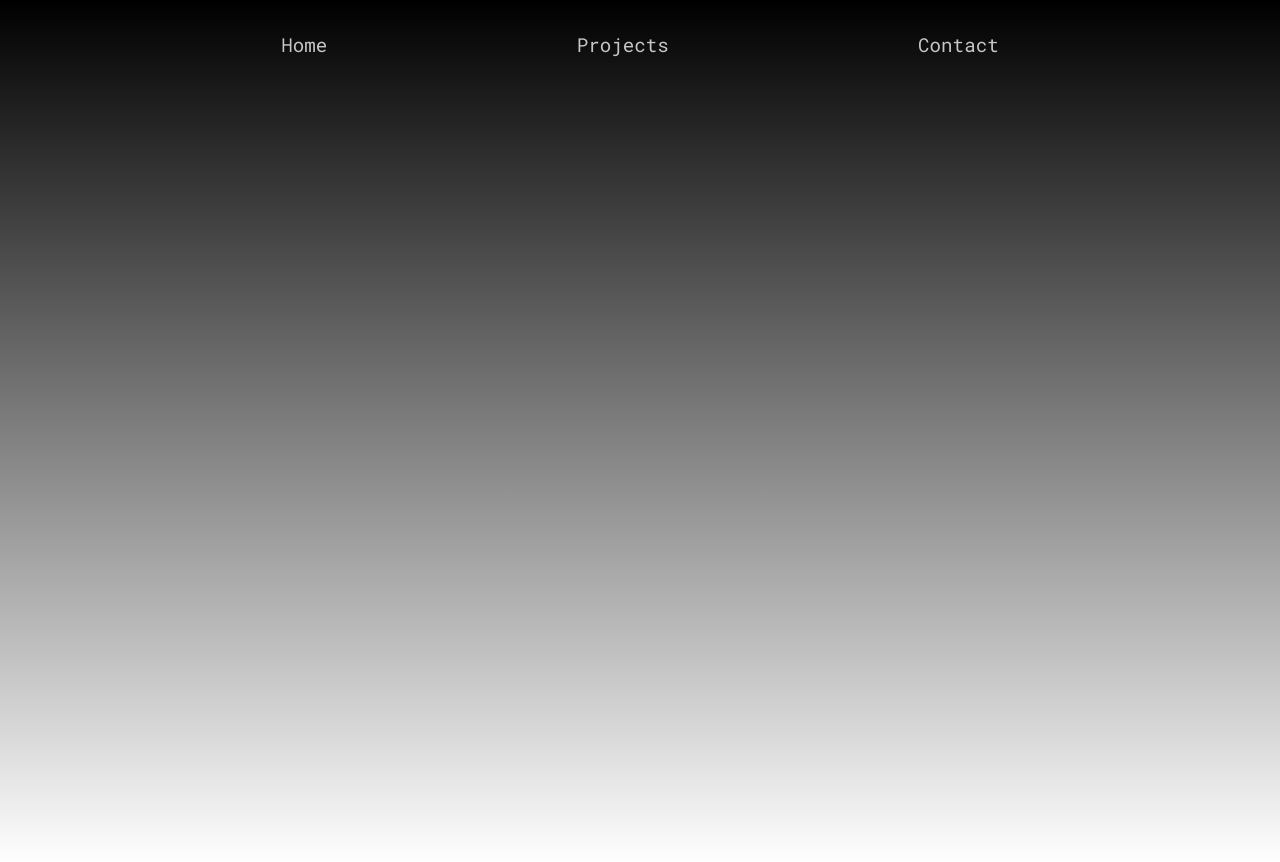
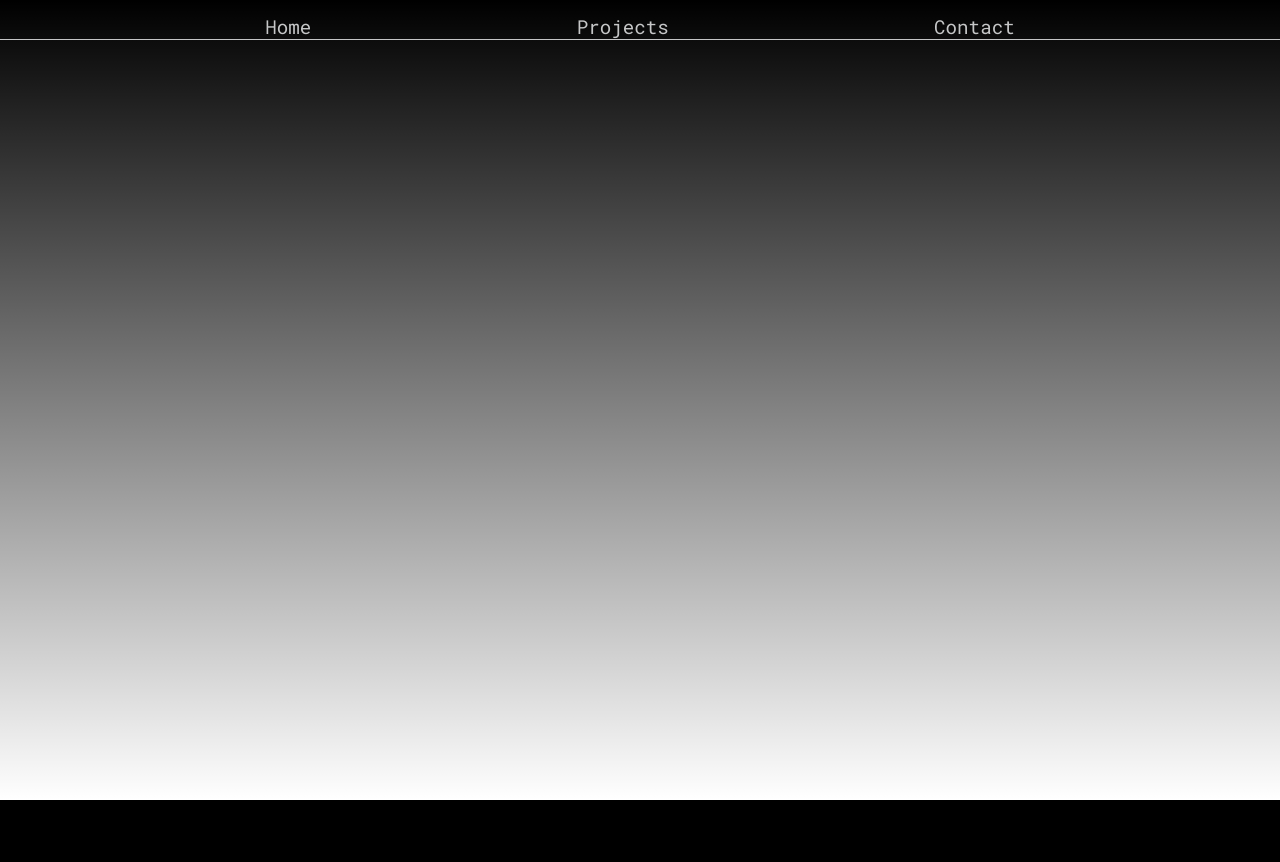
Before and after one commit to itsHackinTime/PersonalWebsite, a Next.js app in the folder personalsite/: page / in a window 1280 px wide. After the commit the page ends 800 px from the top, so only its background shows below. Built offline with nearby package versions, Linux system fonts and the light colour scheme.

Commit message:
added styling to navbar

```diff
--- a/personalsite/src/app/navbar.module.scss
+++ b/personalsite/src/app/navbar.module.scss
@@ -2,9 +2,11 @@
   display: flex;
   flex-direction: row;
   justify-content: space-evenly;
-  align-items: flex-start;
+  align-items: flex-end;
   padding: 0rem;
-  min-height: 100vh;
+  min-height: 5vh;
+  min-width: 100vw;
   color: #C5C6C7;
   font-size: larger;
+  border-bottom: 1px solid #C5C6C7;
 }
--- a/personalsite/src/app/page.module.css
+++ b/personalsite/src/app/page.module.css
@@ -4,7 +4,6 @@
   flex-direction: column;
   justify-content: space-between;
   align-items: space-evenly;
-  padding: 2rem;
   min-height: 100vh;
   font-family: 'Roboto Mono', monospace;
 }
```
Also changed, not shown: personalsite/src/app/navbar.tsx (+6 -5 lines).
